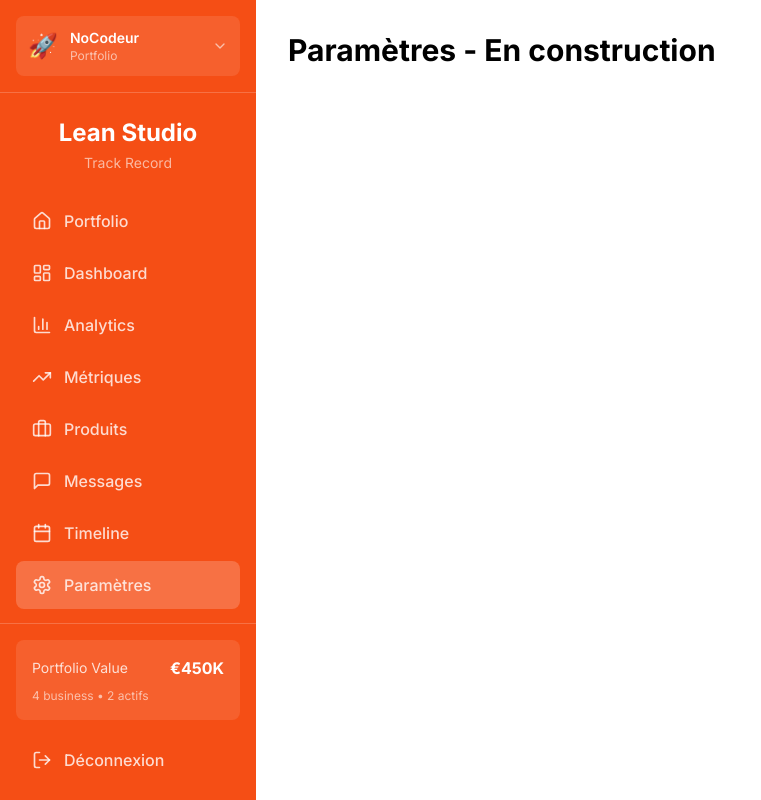
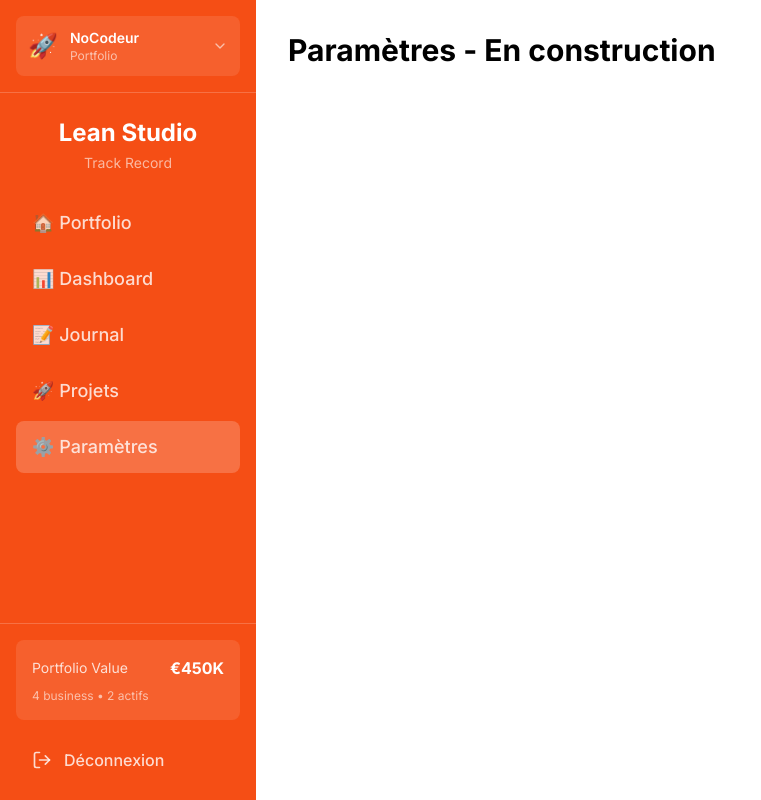
Before and after one commit to julienhypeer/lean-studio, a React (Vite) app: page /settings in a window 1280 px wide. Shown: the whole page, without its empty margins (0-761 px from the left). Built offline with nearby package versions, Linux system fonts and the light colour scheme.

Commit message:
feat: simplify menu to 5 items with emojis
- Reduced menu from 8 to 5 essential items
- Added emojis for better visual hierarchy
- Removed redundant sections (Analytics, Métriques, Produits)
- Simplified menu structure: Portfolio, Dashboard, Journal, Projets, Paramètres

```diff
--- a/src/components/Sidebar.tsx
+++ b/src/components/Sidebar.tsx
@@ -1,12 +1,9 @@
 import {
   Home,
   LayoutDashboard,
-  BarChart3,
   MessageSquare,
   Calendar,
   Settings,
-  TrendingUp,
-  Briefcase,
   LogOut,
   ChevronDown
 } from 'lucide-react';
@@ -26,14 +23,11 @@ export default function Sidebar({ currentBusiness, onBusinessChange, businesses
   const navigate = useNavigate();
 
   const menuItems = [
-    { icon: Home, label: 'Portfolio', path: '/portfolio' },
-    { icon: LayoutDashboard, label: 'Dashboard', path: '/dashboard' },
-    { icon: BarChart3, label: 'Analytics', path: '/analytics' },
-    { icon: TrendingUp, label: 'Métriques', path: '/metrics' },
-    { icon: Briefcase, label: 'Produits', path: '/products' },
-    { icon: MessageSquare, label: 'Messages', path: '/messages' },
-    { icon: Calendar, label: 'Timeline', path: '/timeline' },
-    { icon: Settings, label: 'Paramètres', path: '/settings' },
+    { icon: Home, label: '🏠 Portfolio', path: '/portfolio' },
+    { icon: LayoutDashboard, label: '📊 Dashboard', path: '/dashboard' },
+    { icon: MessageSquare, label: '📝 Journal', path: '/journal' },
+    { icon: Calendar, label: '🚀 Projets', path: '/projects' },
+    { icon: Settings, label: '⚙️ Paramètres', path: '/settings' },
   ];
 
   return (
@@ -89,12 +83,11 @@ export default function Sidebar({ currentBusiness, onBusinessChange, businesses
           <button
             key={item.label}
             onClick={() => navigate(item.path)}
-            className={`w-full flex items-center gap-3 px-4 py-3 rounded-lg text-white/80 hover:bg-white/10 hover:text-white transition-all mb-1 ${
+            className={`w-full flex items-center px-4 py-3 rounded-lg text-white/80 hover:bg-white/10 hover:text-white transition-all mb-1 text-left ${
               location.pathname === item.path ? 'bg-white/20 text-white' : ''
             }`}
           >
-            <item.icon className="w-5 h-5" />
-            <span className="font-medium">{item.label}</span>
+            <span className="font-medium text-lg">{item.label}</span>
           </button>
         ))}
       </nav>
```
